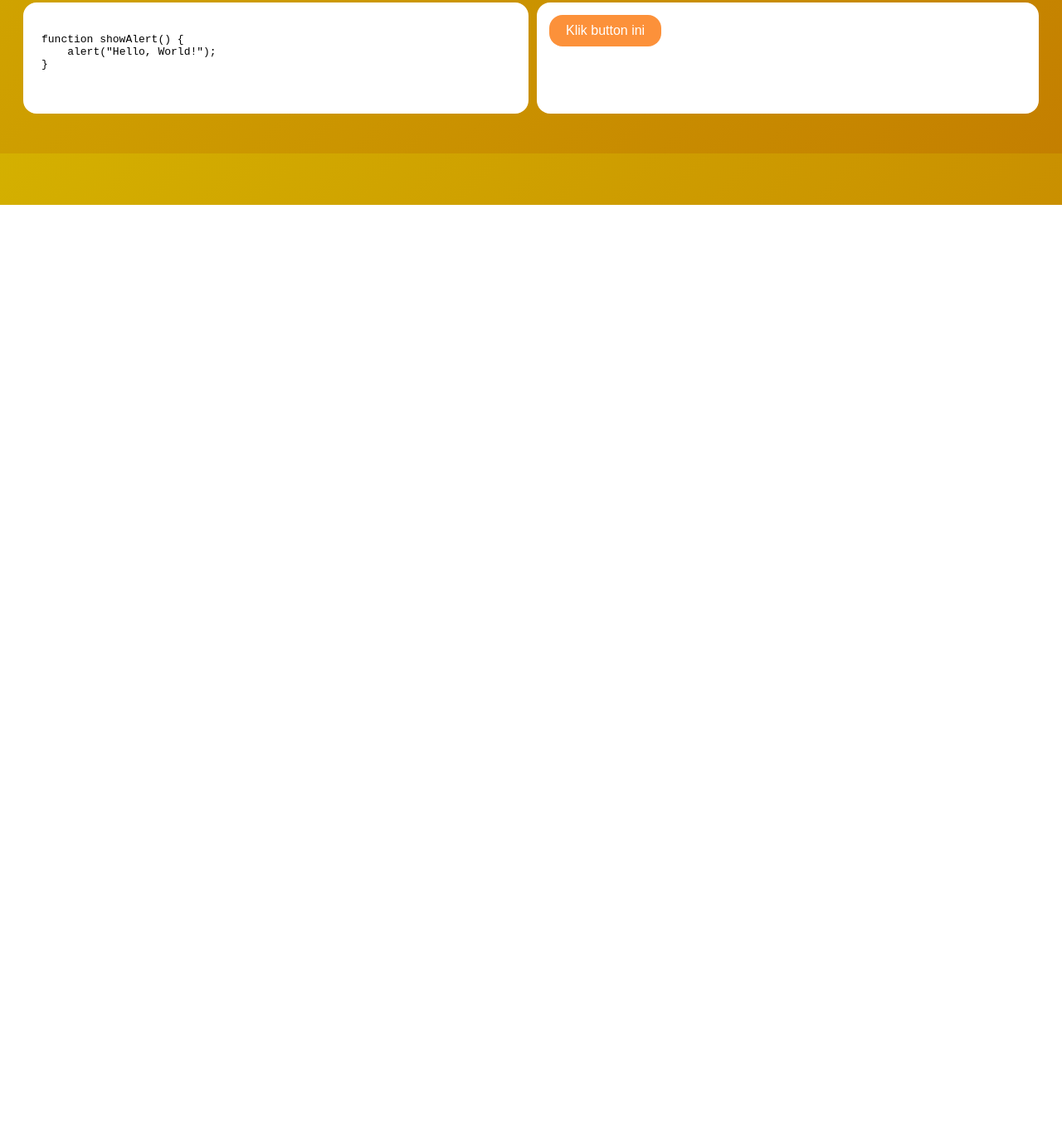
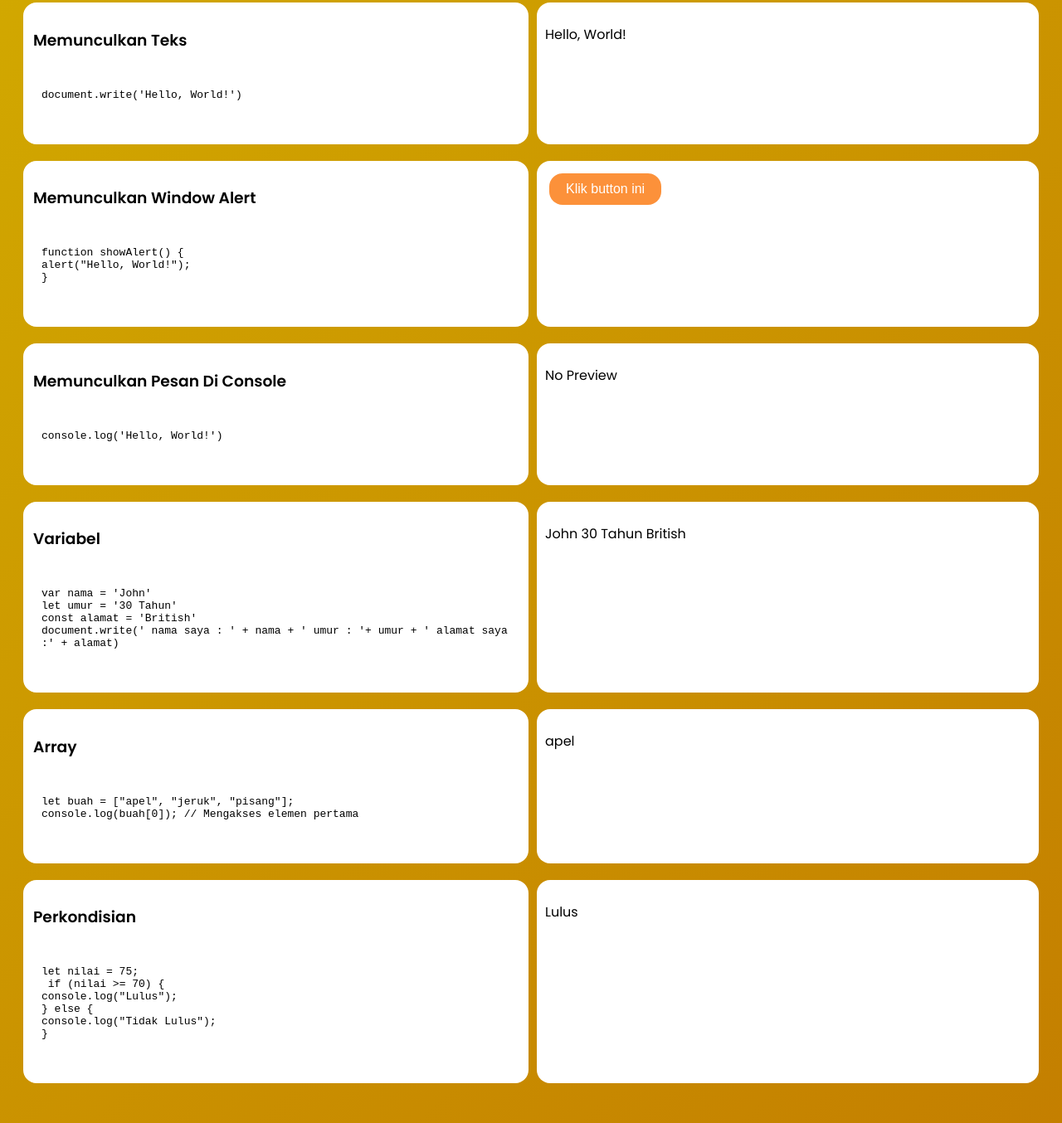
Before and after one commit to rapirawr/learn-front-end, a plain HTML site: page js/hl1.html in a window 1280 px wide. Shown: the part 553-1907 px from the top of the page at 83% size. Before the commit the page ends 800 px from the top, so only its background shows below. Drawn offline with Linux system fonts and the light colour scheme.

Commit message:
hl1.html

```diff
--- a/js/hl1.html
+++ b/js/hl1.html
@@ -8,6 +8,7 @@
     <link rel="stylesheet" href="https://cdnjs.cloudflare.com/ajax/libs/font-awesome/6.0.0-beta3/css/all.min.css">
     <link rel="shortcut icon" href="favicon.ico" type="image/x-icon">
     <title>Dasar-Dasar Java Script</title>
+    <link rel="stylesheet" href="js.css">
 </head>
 <body>
     <header>
@@ -26,24 +27,95 @@
             <h2>Struktur Dasar JavaScript</h2>
             <div class="example-container">
                 <div class="example">
+                    <h3>Memunculkan Teks</h3>
                     <pre>
                         <code>
-function showAlert() {
-    alert("Hello, World!");
-}
+document.write('Hello, World!')
                         </code>
                     </pre>
                 </div>
                 <div class="result">
-                    <button onclick="showAlert()">Klik button ini</button>
+                    <p>Hello, World!</p>
                 </div>
-    <script>
-        function showAlert() {
-            alert("Hello, World!");
-        }
-    </script>
             </div>
         </section>
+        <div class="example-container">
+            <div class="example">
+                <h3>Memunculkan Window Alert</h3>
+                <pre>
+                    <code>
+function showAlert() {
+alert("Hello, World!");
+}
+                    </code>
+                </pre>
+            </div>
+            <div class="result">
+                <button onclick="showAlert()">Klik button ini</button>
+            </div>
+        </div>
+        <div class="example-container">
+            <div class="example">
+                <h3>Memunculkan Pesan Di Console</h3>
+                <pre>
+                    <code>
+console.log('Hello, World!')
+                    </code>
+                </pre>
+            </div>
+            <div class="result">
+                <p>No Preview</p>
+            </div>
+        </div>
+        <div class="example-container">
+            <div class="example">
+                <h3>Variabel</h3>
+                <pre>
+                    <code>
+var nama = 'John'
+let umur = '30 Tahun'
+const alamat = 'British'
+document.write(' nama saya : ' + nama + ' umur : '+ umur + ' alamat saya :' + alamat)
+                    </code>
+                </pre>
+            </div>
+            <div class="result">
+                <p>John 30 Tahun British</p>
+            </div>
+        </div>
+        <div class="example-container">
+            <div class="example">
+                <h3>Array</h3>
+                <pre>
+                    <code>
+let buah = ["apel", "jeruk", "pisang"];
+console.log(buah[0]); // Mengakses elemen pertama
+                    </code>
+                </pre>
+            </div>
+            <div class="result">
+                <p>apel</p>
+            </div>
+        </div>
+        <div class="example-container">
+            <div class="example">
+                <h3>Perkondisian</h3>
+                <pre>
+                    <code>
+let nilai = 75;
+ if (nilai >= 70) {
+console.log("Lulus");
+} else {
+console.log("Tidak Lulus");
+}
+                    </code>
+                </pre>
+            </div>
+            <div class="result">
+                <p>Lulus</p>
+            </div>
+        </div>
+    </section>
     </main>
 
 </body>
```
